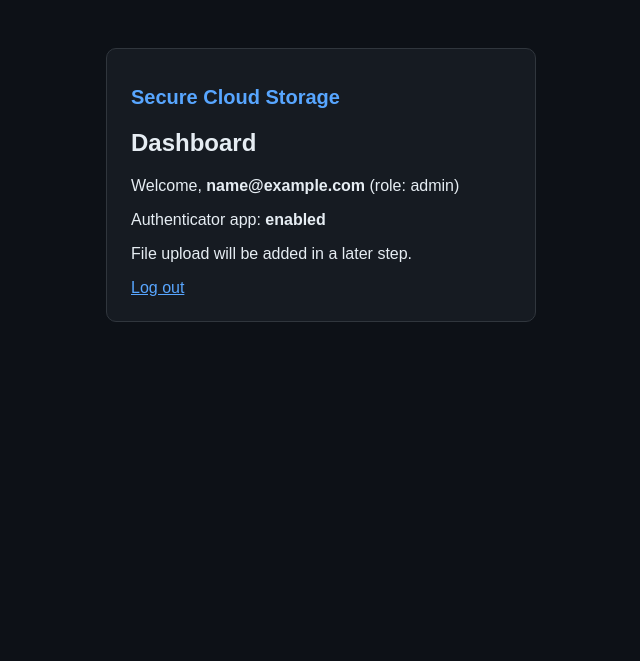
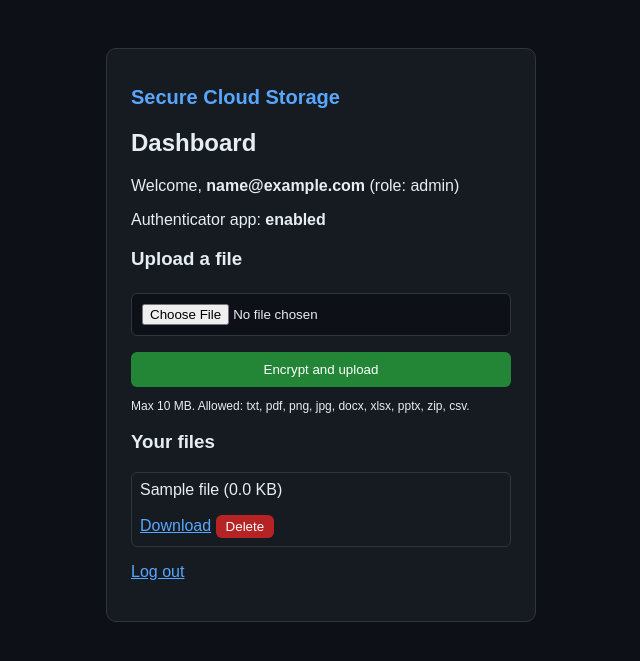
Before and after one commit to snehayelpulwar/secure-cloud-storage, a Flask app: page /dashboard in a window 1280 px wide. Shown: the top 661 px of the page, without its empty margins (319-959 px from the left). Run offline with Flask 3, Linux system fonts and the light colour scheme; the visitor is signed in with stand-in values (Sample User, id 1); tables that the repository leaves empty hold one stand-in row (values such as "Sample post"); parts of the project's set-up code (start-up, migrations or seed data) failed here and were passed over.

Commit message:
Add AES-256-GCM encrypted file upload and download

```diff
--- a/app.py
+++ b/app.py
@@ -7,15 +7,19 @@ import re
 import secrets
 import sqlite3
 import time
+import uuid
 from functools import wraps
 
 import bcrypt
 import pyotp
 import qrcode
+from cryptography.exceptions import InvalidTag
+from cryptography.hazmat.primitives.ciphers.aead import AESGCM
 from dotenv import load_dotenv
-from flask import (Flask, render_template, request, redirect,
-                   url_for, session, flash, g)
+from flask import (Flask, render_template, request, redirect, url_for,
+                   session, flash, g, send_file, abort)
 from itsdangerous import URLSafeTimedSerializer, BadSignature, SignatureExpired
+from werkzeug.utils import secure_filename
 
 load_dotenv()
 
@@ -24,8 +28,22 @@ app.secret_key = os.getenv("SECRET_KEY")
 if not app.secret_key:
     raise RuntimeError("SECRET_KEY is missing in .env")
 
+_file_key = os.getenv("FILE_KEY")
+if not _file_key:
+    raise RuntimeError("FILE_KEY is missing in .env")
+FILE_KEY = base64.urlsafe_b64decode(_file_key)
+if len(FILE_KEY) != 32:
+    raise RuntimeError("FILE_KEY must be 32 bytes (AES-256)")
+aesgcm = AESGCM(FILE_KEY)
+
 app.config["SESSION_COOKIE_HTTPONLY"] = True
 app.config["SESSION_COOKIE_SAMESITE"] = "Lax"
+
+MAX_FILE_MB = 10
+app.config["MAX_CONTENT_LENGTH"] = (MAX_FILE_MB + 1) * 1024 * 1024
+ALLOWED_EXT = {"txt", "pdf", "png", "jpg", "jpeg", "docx", "xlsx", "pptx", "zip", "csv"}
+STORAGE_DIR = "storage"
+os.makedirs(STORAGE_DIR, exist_ok=True)
 
 DATABASE = "users.db"
 OTP_VALID_SECONDS = 300
@@ -114,7 +132,16 @@ def init_db():
             attempts INTEGER NOT NULL DEFAULT 0
         )
     """)
-    # Upgrade old databases: add the authenticator columns if missing
+    db.execute("""
+        CREATE TABLE IF NOT EXISTS files (
+            id INTEGER PRIMARY KEY AUTOINCREMENT,
+            user_id INTEGER NOT NULL,
+            original_name TEXT NOT NULL,
+            stored_name TEXT NOT NULL,
+            size INTEGER NOT NULL,
+            uploaded_at TEXT NOT NULL DEFAULT CURRENT_TIMESTAMP
+        )
+    """)
     cols = [row[1] for row in db.execute("PRAGMA table_info(users)")]
     if "totp_secret" not in cols:
         db.execute("ALTER TABLE users ADD COLUMN totp_secret TEXT")
@@ -142,6 +169,12 @@ def finish_login(user):
     session["user_id"] = user["id"]
     session["email"] = user["email"]
     session["role"] = user["role"]
+
+
+@app.errorhandler(413)
+def too_large(error):
+    flash(f"File too large. Maximum is {MAX_FILE_MB} MB.", "error")
+    return redirect(url_for("dashboard"))
 
 
 # ---------- Routes ----------
@@ -217,7 +250,6 @@ def login():
                 flash("Please verify your email first.", "error")
                 return render_template("login.html")
 
-            # Password OK -> second step (not logged in yet)
             session.clear()
             session["pending_user_id"] = user["id"]
 
@@ -391,12 +423,101 @@ def reset_password(token):
     return render_template("reset.html")
 
 
+# ---------- Files ----------
 @app.route("/dashboard")
 @login_required
 def dashboard():
-    user = get_db().execute("SELECT totp_enabled FROM users WHERE id = ?",
-                            (session["user_id"],)).fetchone()
-    return render_template("dashboard.html", totp_enabled=user["totp_enabled"])
+    db = get_db()
+    user = db.execute("SELECT totp_enabled FROM users WHERE id = ?",
+                      (session["user_id"],)).fetchone()
+    files = db.execute(
+        "SELECT * FROM files WHERE user_id = ? ORDER BY id DESC",
+        (session["user_id"],)).fetchall()
+    return render_template("dashboard.html",
+                           totp_enabled=user["totp_enabled"],
+                           files=files, max_mb=MAX_FILE_MB)
+
+
+@app.route("/upload", methods=["POST"])
+@login_required
+def upload():
+    file = request.files.get("file")
+    if not file or file.filename == "":
+        flash("Choose a file first.", "error")
+        return redirect(url_for("dashboard"))
+
+    name = secure_filename(file.filename)
+    ext = name.rsplit(".", 1)[-1].lower() if "." in name else ""
+    if ext not in ALLOWED_EXT:
+        flash("File type not allowed.", "error")
+        return redirect(url_for("dashboard"))
+
+    data = file.read()
+    if len(data) == 0:
+        flash("The file is empty.", "error")
+        return redirect(url_for("dashboard"))
+    if len(data) > MAX_FILE_MB * 1024 * 1024:
+        flash(f"File too large. Maximum is {MAX_FILE_MB} MB.", "error")
+        return redirect(url_for("dashboard"))
+
+    # Encrypt: a fresh random nonce for every file, stored before the ciphertext
+    nonce = os.urandom(12)
+    encrypted = nonce + aesgcm.encrypt(nonce, data, None)
+
+    stored_name = uuid.uuid4().hex   # random name, the user's filename never touches the disk
+    with open(os.path.join(STORAGE_DIR, stored_name), "wb") as f:
+        f.write(encrypted)
+
+    db = get_db()
+    db.execute(
+        "INSERT INTO files (user_id, original_name, stored_name, size) "
+        "VALUES (?, ?, ?, ?)",
+        (session["user_id"], name, stored_name, len(data)))
+    db.commit()
+    flash("File encrypted and uploaded.", "success")
+    return redirect(url_for("dashboard"))
+
+
+def get_own_file(file_id):
+    # user_id check: users can only reach their own files
+    row = get_db().execute(
+        "SELECT * FROM files WHERE id = ? AND user_id = ?",
+        (file_id, session["user_id"])).fetchone()
+    if not row:
+        abort(404)
+    return row
+
+
+@app.route("/download/<int:file_id>")
+@login_required
+def download(file_id):
+    row = get_own_file(file_id)
+    path = os.path.join(STORAGE_DIR, row["stored_name"])
+    if not os.path.exists(path):
+        abort(404)
+    with open(path, "rb") as f:
+        blob = f.read()
+    try:
+        data = aesgcm.decrypt(blob[:12], blob[12:], None)
+    except InvalidTag:
+        flash("File is damaged or was changed.", "error")
+        return redirect(url_for("dashboard"))
+    return send_file(io.BytesIO(data), as_attachment=True,
+                     download_name=row["original_name"])
+
+
+@app.route("/delete/<int:file_id>", methods=["POST"])
+@login_required
+def delete(file_id):
+    row = get_own_file(file_id)
+    path = os.path.join(STORAGE_DIR, row["stored_name"])
+    if os.path.exists(path):
+        os.remove(path)
+    db = get_db()
+    db.execute("DELETE FROM files WHERE id = ?", (row["id"],))
+    db.commit()
+    flash("File deleted.", "success")
+    return redirect(url_for("dashboard"))
 
 
 @app.route("/logout")
--- a/templates/dashboard.html
+++ b/templates/dashboard.html
@@ -7,6 +7,28 @@
 {% else %}
   <p><a href="{{ url_for('setup_2fa') }}">Set up authenticator app (recommended)</a></p>
 {% endif %}
-<p>File upload will be added in a later step.</p>
-<a href="{{ url_for('logout') }}">Log out</a>
+
+<h3>Upload a file</h3>
+<form method="POST" action="{{ url_for('upload') }}" enctype="multipart/form-data">
+  <input type="file" name="file" required>
+  <button type="submit">Encrypt and upload</button>
+</form>
+<p style="font-size:12px;">Max {{ max_mb }} MB. Allowed: txt, pdf, png, jpg, docx, xlsx, pptx, zip, csv.</p>
+
+<h3>Your files</h3>
+{% if files %}
+  {% for f in files %}
+    <div style="margin:8px 0;padding:8px;border:1px solid #30363d;border-radius:6px;">
+      {{ f['original_name'] }} ({{ (f['size'] / 1024)|round(1) }} KB)<br>
+      <a href="{{ url_for('download', file_id=f['id']) }}">Download</a>
+      <form method="POST" action="{{ url_for('delete', file_id=f['id']) }}" style="display:inline;">
+        <button type="submit" style="width:auto;padding:4px 10px;background:#b62324;">Delete</button>
+      </form>
+    </div>
+  {% endfor %}
+{% else %}
+  <p>No files yet.</p>
+{% endif %}
+
+<p><a href="{{ url_for('logout') }}">Log out</a></p>
 {% endblock %}
```
